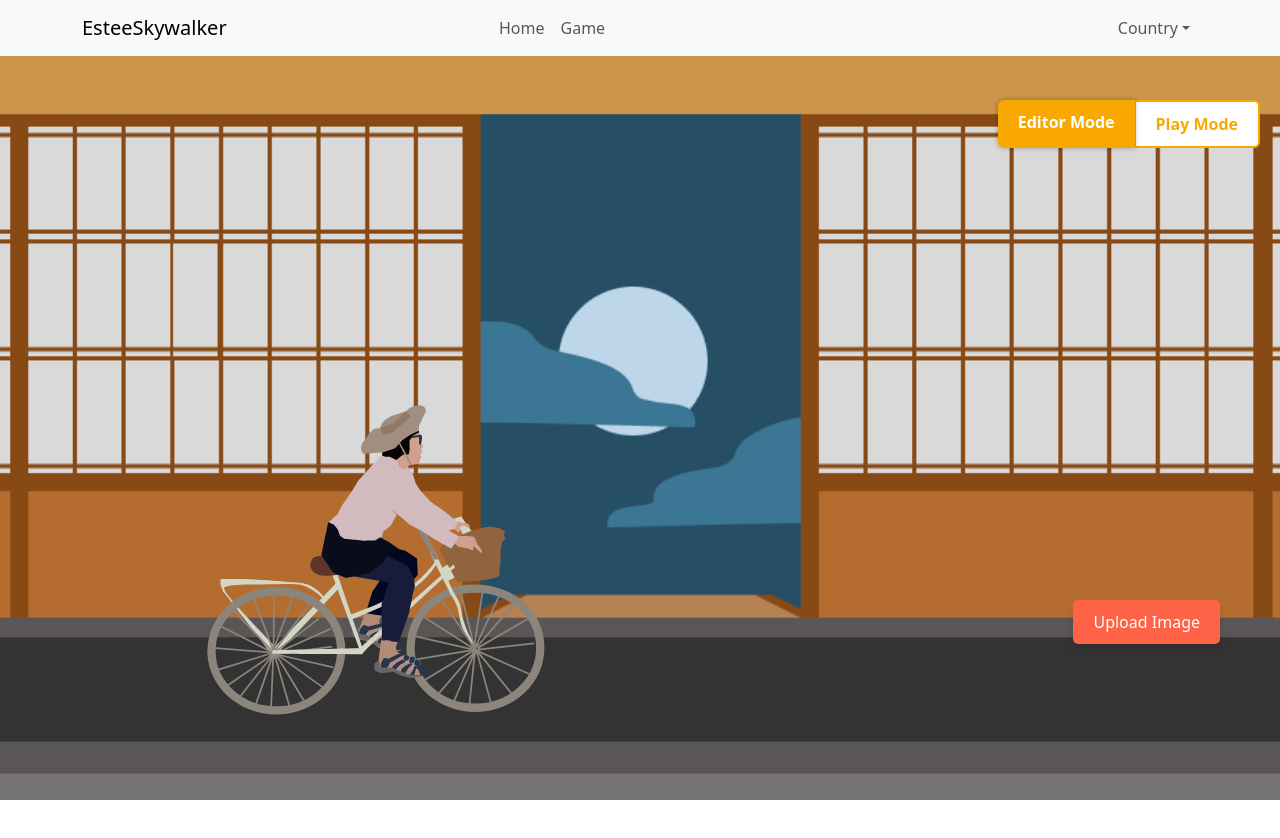
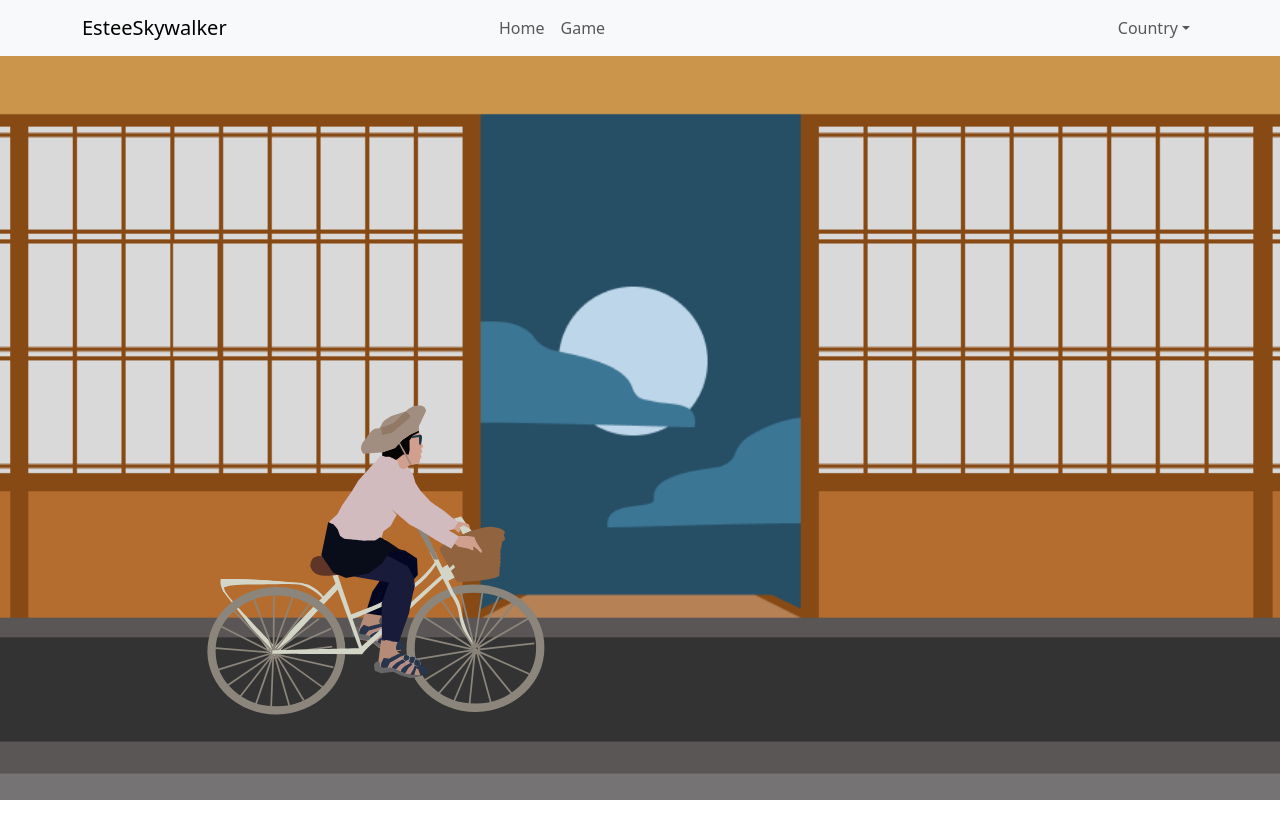
Before and after one commit to tarshalim/esteeSkywalker, a React (Vite) app in the folder skywalker/: page /maps in a window 1280 px wide. Shown: the top 838 px of the page. Built offline with nearby package versions, Linux system fonts and the light colour scheme.

Commit message:
removed upload button

```diff
--- a/skywalker/src/pages/MapsPage.jsx
+++ b/skywalker/src/pages/MapsPage.jsx
@@ -1,7 +1,5 @@
 import React, { useState, useEffect } from "react";
-import thumbnail1 from '/assets/thumbnail01.jpg';
 import thumbnail2 from '/assets/thumbnail02.jpg';
-import ImageUpload from '../components/ImageUpload';
 import Mum from "../components/cyclists/Mum";
 import "./Mapspage.css";
 
@@ -24,9 +22,6 @@ const MapsPage = () => {
 
   return (
     <div className="page-container">
-      <div className="upload-button-container">
-        <ImageUpload />
-      </div>
 
       {/* Background Images */}
       <div
```
